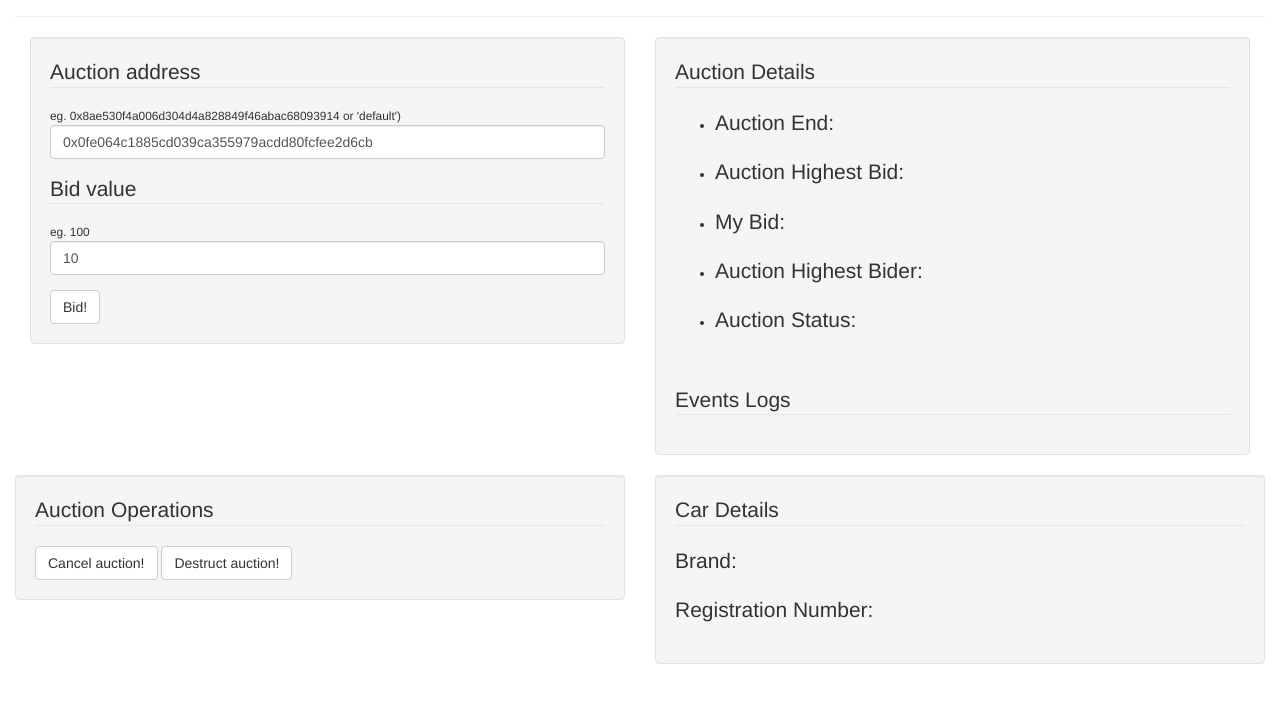
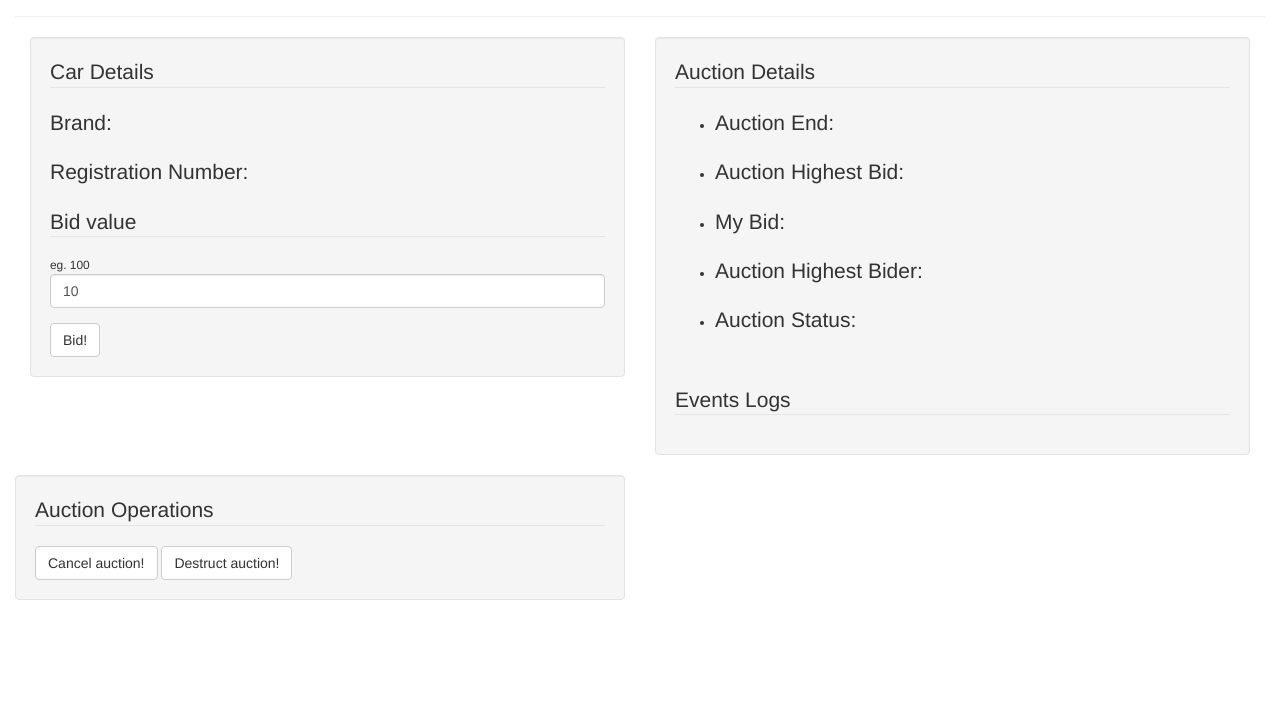
Before and after one commit to bellaj/Car_Auction, a plain HTML site: page index.html in a window 1280 px wide. Shown: the part 69-772 px from the top of the page. Drawn offline with nearby package versions, Linux system fonts and the light colour scheme; a script that the page names is missing.

Commit message:
Update index.html

```diff
--- a/index.html
+++ b/index.html
@@ -1,4 +1,3 @@
-<!doctype>
 <html>
 <head>
 <script src="https://code.jquery.com/jquery-3.2.1.min.js"></script>
@@ -16,13 +15,11 @@
         </div>
         <div class="col-lg-6">
             <div class="well">
-                <legend class="lead">Auction address</legend>
-                <small>eg. 0x8ae530f4a006d304d4a828849f46abac68093914 or 'default')</small>
-                <div class="form-group">
-                    <input class="form-control" type="text" id="ContractAddress"  value="0x0fe064c1885cd039ca355979acdd80fcfee2d6cb"></input>
-                    <text id="ContractValidation"></text>
-                </div>
-
+  <div>
+<legend class="lead">Car Details</legend>
+<label class="lead"> Brand: </label><text id='car_brand'></text><br>
+<label class="lead">Registration Number: </label><text id='registration_number'></text>
+</div>
                 <legend class="lead">Bid value</legend>
                 <small>eg. 100</small>
                 <div class="form-group">
@@ -30,16 +27,12 @@
                     <text id="valueValidation"></text>
                 </div>
 
-
                 <div>
-                    <button class="btn btn-default" id="transfer" type="button" onClick="bid()">Bid!</button>
+                    <button class="btn btn-default" id="transfer" type="button" onClick="bid()">Bid!</button><br>
                     <text id="biding_status"></text>
-
                 </div>
             </div>
         </div>
-
-
         <div class="col-lg-6">
             <div class="well">
                 <div>
@@ -53,32 +46,17 @@
 					<li><label class="lead">Auction Highest Bider: </label> <text id="HighestBidder"></text></li>
 					<li><label class="lead">Auction Status: </label> <text id="STATE"></text></li>
 					</ul>
-                </div>
-
-
-					<br>
-				  <div>
+                </div>							 					<br>				  <div>
 				      <legend class="lead">Events Logs </legend>
 
                      <text id="eventslog"></text>
-                </div>
-            </div>
-        </div>
-    </div>
+                </div>            </div>        </div>    </div>
 <div class="col-lg-6" id="auction_owner_operations">
-		            <div class="well">
-  <div>
+<div class="well"> <div>
 <legend class="lead">Auction Operations</legend>
 <button class="btn btn-default" id="transfer" type="button" onClick="cancel_auction()">Cancel auction!</button>
 <button class="btn btn-default" id="transfer" type="button" onClick="Destruct_auction()">Destruct auction!</button>
-</div></div> </div>
+</div></div></div>
 
-<div class="col-lg-6" id="auction_owner_operations">
-		            <div class="well">
-  <div>
-<legend class="lead">Car Details</legend>
-<label class="lead"> Brand: </label><text id='car_brand'></text><br>
-<label class="lead">Registration Number: </label><text id='registration_number'></text>
-</div></div> </div>
 </body>
 </html>
```
